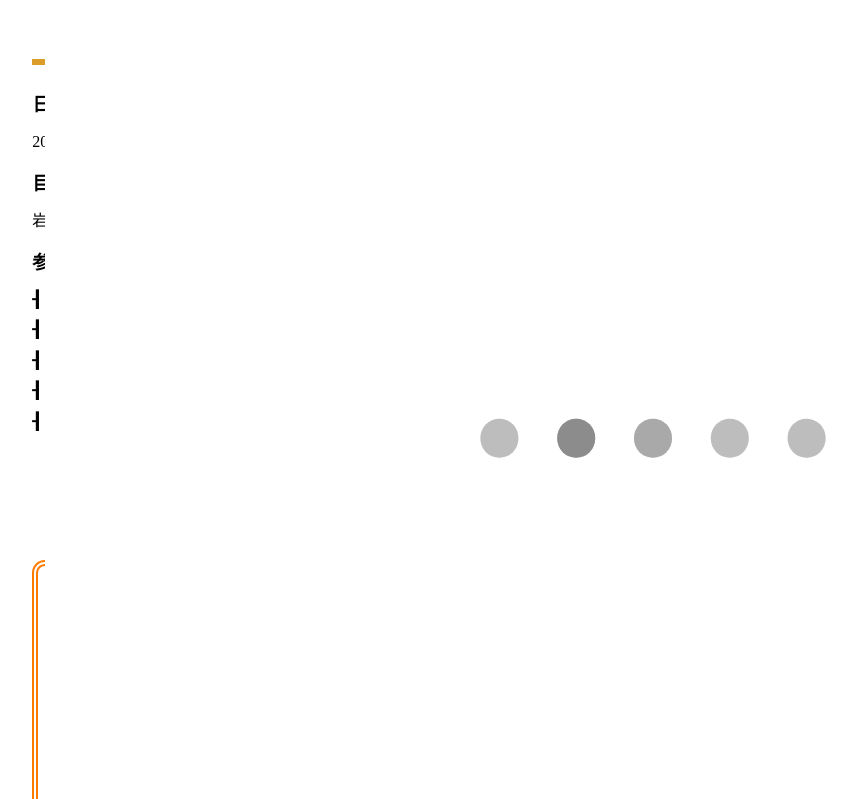
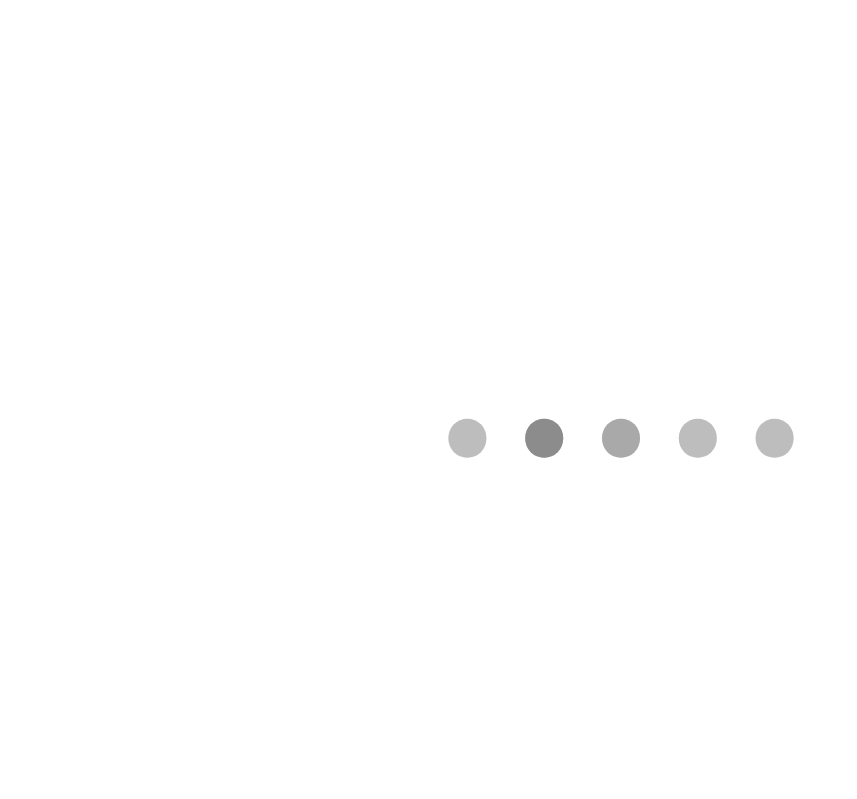
Before and after one commit to chocolamint/chocolamint.github.io, a plain HTML site: page Tan-Oshi-Co-Ltd/Pamphlet2017/index.html in a window 1280 px wide. Shown: the top 799 px of the page, without its empty margins (19-876 px from the left). Drawn offline with nearby package versions, Linux system fonts and the light colour scheme; a script that the page names is missing; a web font is replaced by a local one.

Commit message:
2ページ目以降で読み込んだら微妙なので左端まで白くする

```diff
--- a/Tan-Oshi-Co-Ltd/Pamphlet2017/styles/index.css
+++ b/Tan-Oshi-Co-Ltd/Pamphlet2017/styles/index.css
@@ -23,7 +23,7 @@
     top: 0;
     right: 0;
     bottom: 0;
-    left: 5vw;
+    left: 0;
     z-index: 10;
     background: white;
 }
```
